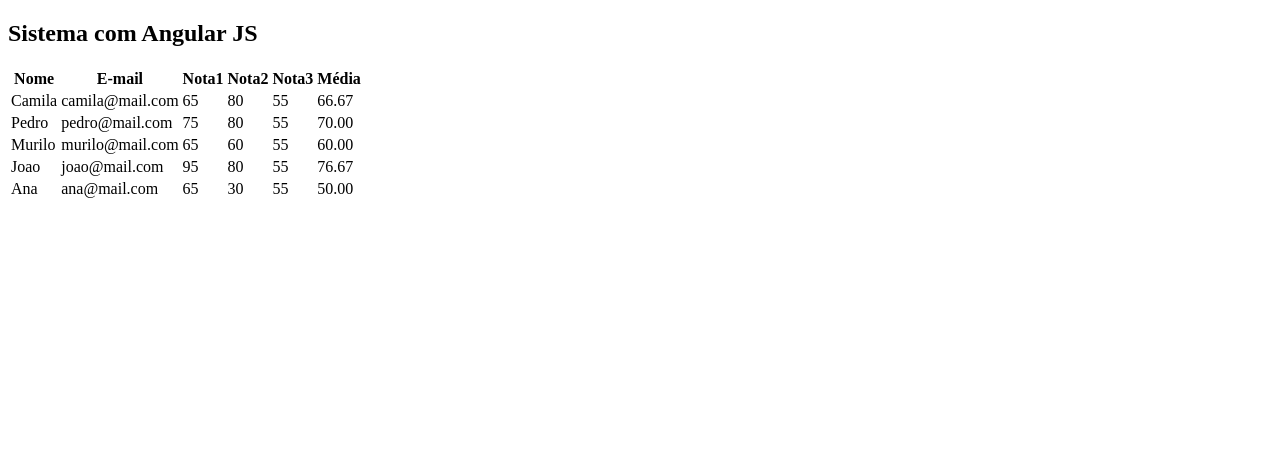
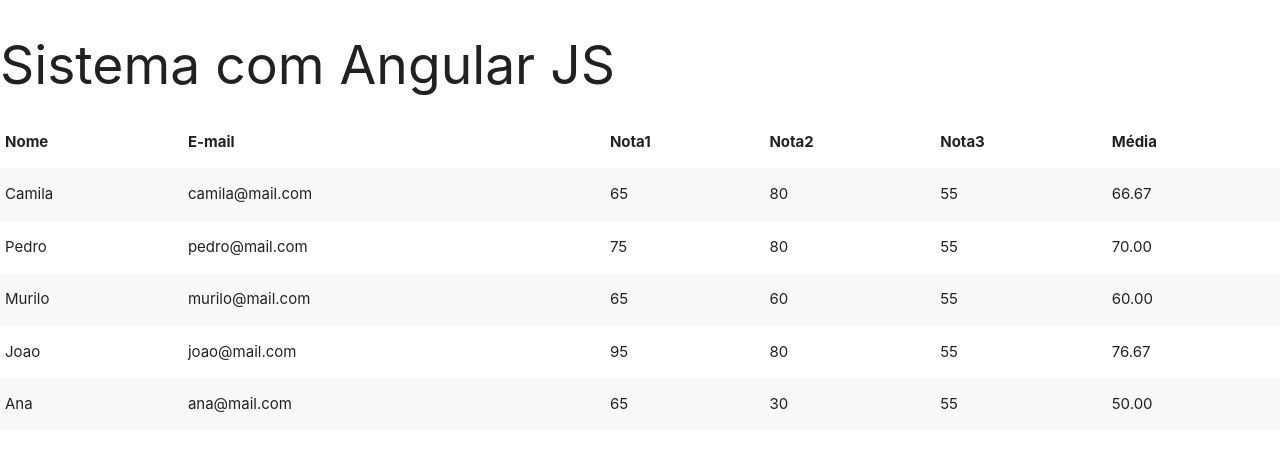
Before and after one commit to regianemaioli/Tabela-Nota-de-Alunos, a plain HTML site: page Introducao_ao_Angular_JS/index.html in a window 1280 px wide. Drawn offline with nearby package versions, Linux system fonts and the light colour scheme.

Commit message:
Adicionando estilo de tabela com materialize

```diff
--- a/Introducao_ao_Angular_JS/index.html
+++ b/Introducao_ao_Angular_JS/index.html
@@ -2,13 +2,15 @@
 <html ng-app="meuModulo">
 <head>
 	<meta charset="utf-8">
+	<meta name="viewport" content="width=device-width, initial-scale=1.0"/>
 	<title>Angular JS</title>
+	<link rel="stylesheet" href="https://cdnjs.cloudflare.com/ajax/libs/materialize/1.0.0/css/materialize.min.css">
 
 </head>
 <body ng-controller="indexController">
 <header>
 	<h2 ng-bind = "titulo"></h2>
-	<table>
+	<table class="striped">
 		<thead>
 			<tr>
 				<th>Nome</th>
@@ -33,7 +35,7 @@
 
 </header>
 
-
+<script src="https://cdnjs.cloudflare.com/ajax/libs/materialize/1.0.0/js/materialize.min.js"></script>
 <script src="lib/angular/angular.min.js"></script>
 <script type="text/javascript">
 	angular.module("meuModulo",[])
```
